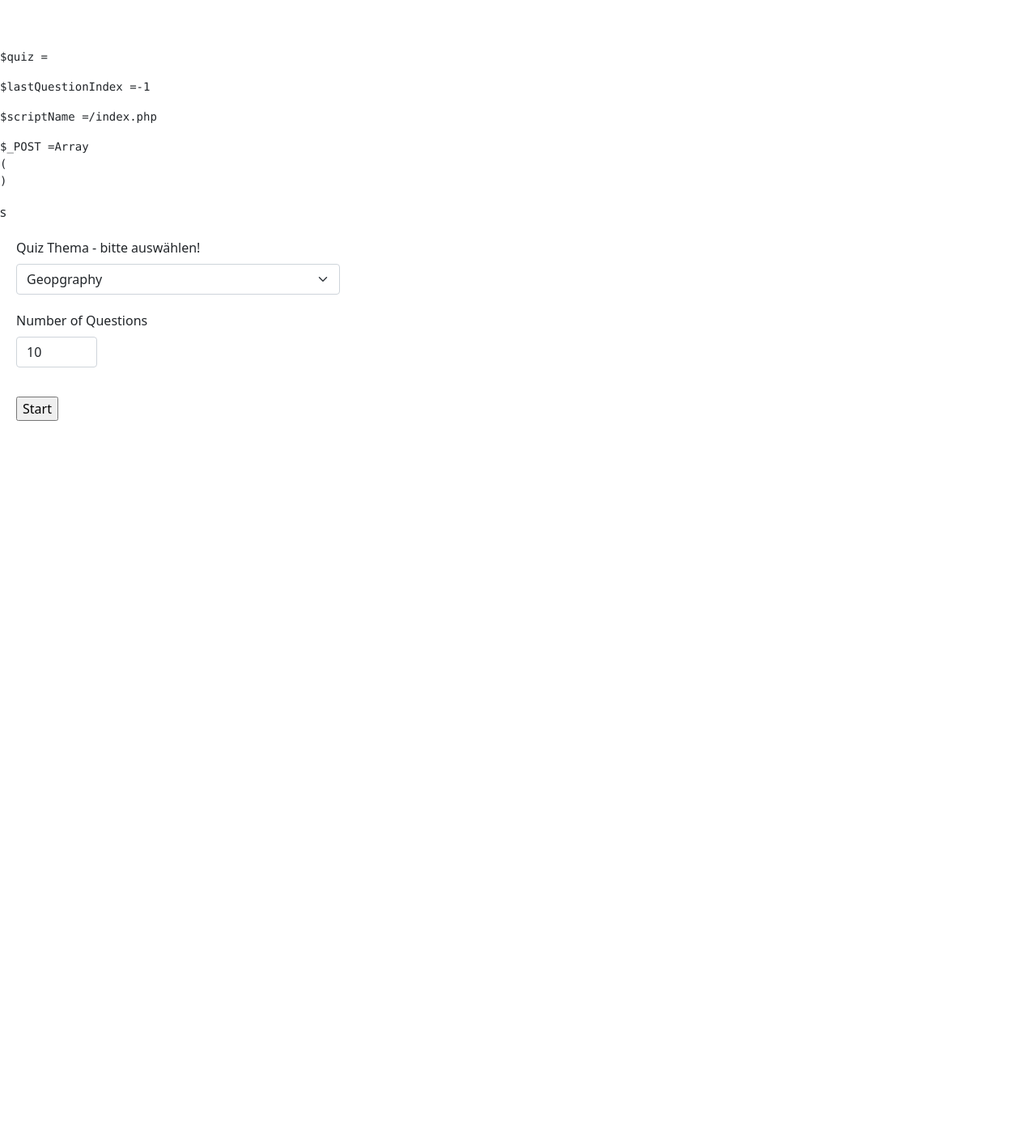
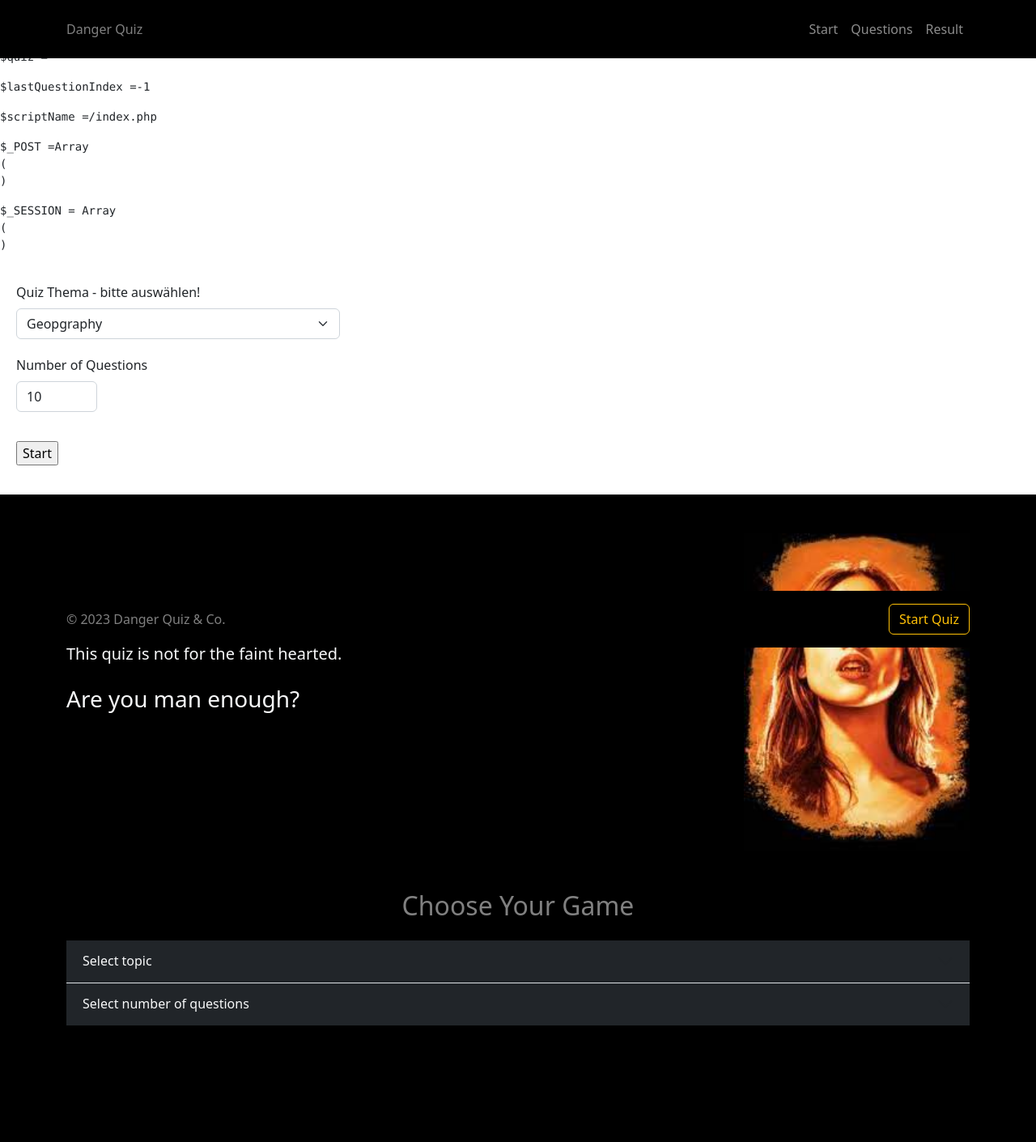
Before and after one commit to CyrSen/Trivia-Quiz, a PHP site: page / in a window 1280 px wide. Shown: the whole page at 81% size. Before the commit the page ends 520 px from the top, so only its background shows below. Run offline with PHP 8.4, Linux system fonts and the light colour scheme; some libraries are stand-ins or nearby versions.

Commit message:
index html in php

```diff
--- a/includes/data-collector.php
+++ b/includes/data-collector.php
@@ -1,6 +1,6 @@
 <?php
 /*
-    session_start() Muss vor dem Gebrauch von $_SEESION ausgeführt werden.
+    ss Muss vor dem Gebrauch von $_SEESION ausgeführt werden.
     Dazu muss das data-collector.php ganz am Anfang einer Hauptseite per
     'include' oder 'require' referenziert werden.
 */
@@ -51,7 +51,7 @@ else if (str_contains($scriptName, 'question')) {
         // Starte ein neues Quiz ...
         $questionNum = intval($_POST["questionNum"]);
 
-        $questionIdSequence = fetchQuestionByIdSequence(
+        $questionIdSequence = fetchQuestionIdSequence(
             $_POST["topic"],
             $questionNum,
             $dbConnection
@@ -100,52 +100,8 @@ prettyPrint($currentQuestionIndex, '$currentQuestionIndex = ');
     /*...
 
 
-
-
-
-
-
-
-
-
-
-
-
-
-
-
-
-
     */
 }
-
-
-
-
-
-
-
-
-
-
-
-
-
-
-
-
-
-
-
-
-
-
-
-
-
-
-
-
 
 
 
@@ -158,8 +114,14 @@ else {
     // Unbekannte URL
 }
 
+
+
+
+
+
+
 // Speichere Quizparameter und Post-Daten der letzten Frage in der Session.
-if (isset($quiz)) { // Achtung: $quiz ist nicht immer verfügbar.
+if (isset($quiz) && $currentQuestionIndex >=0) {
     $_SESSION["quiz"] = $quiz;
     $_SESSION["quiz"]["lastQuestionIndex"] = $lastQuestionIndex;
     $_SESSION["quiz"]["currentQuestionIndex"] = $currentQuestionIndex;
@@ -171,6 +133,7 @@ if ($lastQuestionIndex >= 0) { // Achtung: Nur für gültige Frageindexe speiche
 }
 
 // DEVONLY: Gib die aktuelle $_SESSION in die Seite aus.
-// prettyPrint($_SESSION, '$_SESSION = ');
+
+prettyPrint($_SESSION, '$_SESSION = ');
 
 ?>
--- a/includes/db.php
+++ b/includes/db.php
@@ -25,13 +25,13 @@ function fetchQuestionById($id, $dbConnection) {
     return $row;
 }
 
-function fetchQuestionByIdSequence($topic, $questionNum, $dbConnection) {
+function fetchQuestionIdSequence($topic, $questionNum, $dbConnection) {
     // SELECT `id` FROM `questions` WHERE `topic` = 'movies' ORDER BY RAND() LIMIT 5;
     $query = "SELECT `id` FROM `questions` WHERE `topic` = '$topic' ORDER BY RAND() LIMIT $questionNum";
     $sqlStatement = $dbConnection->query($query);
     $rows = $sqlStatement->fetchAll(PDO::FETCH_COLUMN, 0); // `id` ist Spalte (column) 0.
 
-    // print_r($rows);
+    print_r($rows);
 
     return $rows;
 }
--- a/index.php
+++ b/index.php
@@ -7,11 +7,10 @@
     <meta charset="UTF-8">
     <meta http-equiv="X-UA-Compatible" content="IE=edge">
     <meta name="viewport" content="width=device-width, initial-scale=1.0">
-    <title>Document</title>
-    <link rel="stylesheet" href="css/style.css"/>
-    <link rel="stylesheet" href="https://cdn.jsdelivr.net/npm/bootstrap@5.1.3/dist/css/bootstrap.min.css">s
-    <script src="https://cdn.jsdelivr.net/npm/bootstrap@5.1.3/dist/js/bootstrap.bundle.min.js"></script>
-    <script src="js/main.js"></script>
+    <link href="https://cdn.jsdelivr.net/npm/bootstrap@5.2.3/dist/css/bootstrap.min.css"  rel="stylesheet" integrity="sha384-rbsA2VBKQhggwzxH7pPCaAqO46MgnOM80zW1RWuH61DGLwZJEdK2Kadq2F9CUG65" crossorigin="anonymous"/>
+    <link rel="stylesheet" href="https://cdn.jsdelivr.net/npm/bootstrap-icons@1.3.0/font/bootstrap-icons.css">
+    <link rel="stylesheet" href="style.css"/>
+    <title>Danger Quiz Start</title>
 </head>
 <body>
 
@@ -49,5 +48,115 @@
         </form>
     </div>
 
+<!-- NAVBAR START-->
+
+    <nav class="navbar navbar-expand-lg bg-black navbar-dark py-3 fixed-top">
+        <div class="container">
+            <a href="1-index.html" class="navbar-brand text-light fs-6 text-white-50">Danger Quiz</a>
+
+        <button class="navbar-toggler" type="button" data-bs-toggle="collapse" data-bs-target="#navmenu">
+            <span class="navbar-toggler-icon"></span>
+        </button>
+
+        <!--MENU-->
+            <div class="collapse navbar-collapse" id="navmenu">
+                <ul class="navbar-nav ms-auto">
+                    <li class="nav-item">
+                        <a href="1-index.html" class="nav-link">Start</a>
+                    </li>
+                    <li class="nav-item">
+                        <a href="2-questions.html" class="nav-link">Questions</a>
+                    </li>
+                    <li class="nav-item">
+                        <a href="3-result.html" class="nav-link">Result</a>
+                    </li>
+                </ul>
+           </div>
+        </div>
+    </nav>
+
+<!-- NAVBAR END-->
+
+
+<!-- SHOWCASE START-->
+
+    <section class="bg-black text-light p-5 p-lg-0 pt-lg-5 text-center text-sm-start">
+        <div class="container">
+            <div class="d-sm-flex align-items-center justify-content-between">
+                <div>
+                    <h1><span class="text-warning">Danger Zone </span></h1>
+                    <p class="lead my-4">This quiz is not for the faint hearted. </p><h3> Are you man enough? <br><br><br><br></h3>
+                </div>
+                    <img class="img-fluid w-25  d-lg-block "src="assets/Vampire 2.jpeg" alt="">
+            </div>
+        </div>
+    </section>
+
+    <!-- SHOWCASE AREA END-->
+
+
+
+<!-- CHOOSE YOUR GAME START -->
+<section id="FAQ" class="p-5 bg-black text-light">
+    <div class="container">
+        <h2 class="text-center mb-4 text-white-50">Choose Your Game</h2>
+        <div class="accordion accordion-flush" id="faq">
+
+            <!--Item 1-->
+            <div class="accordion-item ">
+                <h2 class="accordion-header" id="flush-headingOne">
+                    <button
+                        class="accordion-button collapsed bg-dark text-light"
+                        type="button"
+                        data-bs-toggle="collapse" data-bs-target="#question-one" >
+                        Select topic
+                    </button>
+                </h2>
+                <div id="question-one" class="accordion-collapse collapse" data-bs-parent="#questions">
+                <div class="accordion-body bg-dark text-warning">
+                Lorem ipsum dolor sit amet consectetur adipisicing elit. Dignissimos minus aut saepe. Dicta corrupti iste assumenda voluptate eaque laboriosam! Neque error architecto, eaque expedita officia sit totam assumenda aut officiis soluta. Consectetur iusto dolor et eos quasi minus obcaecati eligendi, ipsum tempora animi necessitatibus architecto laborum tempore! Delectus, odio blanditiis.
+                </div>
+                </div>
+            </div>
+
+            <!--Item 2-->
+            <div class="accordion-item">
+                <h2 class="accordion-header" id="flush-headingOne">
+                    <button
+                        class="accordion-button collapsed bg-dark text-light"
+                        type="button"
+                        data-bs-toggle="collapse" data-bs-target="#question-two" >
+                        Select number of questions
+                    </button>
+                </h2>
+                <div id="question-two" class="accordion-collapse collapse"  data-bs-parent="#questions">
+                <div class="accordion-body bg-dark text-warning">
+                Lorem ipsum dolor sit amet consectetur adipisicing elit. Dignissimos minus aut saepe. Dicta corrupti iste assumenda voluptate eaque laboriosam! Neque error architecto, eaque expedita officia sit totam assumenda aut officiis soluta. Consectetur iusto dolor et eos quasi minus obcaecati eligendi, ipsum tempora animi necessitatibus architecto laborum tempore! Delectus, odio blanditiis.
+                </div>
+                </div>
+            </div>
+        </div>
+    </div>
+</section>
+<!-- CHOOSE YOUR GAME END -->
+
+
+<!-- SHADOW CONTAINER START-->
+<section id="shadow-section" class="p-5 bg-black text-light">
+    <div class="container">
+    </div>
+</section>
+<!-- SHADOW CONTAINER END-->
+
+
+<!-- FOOTER START -->
+        <nav class="navbar navbar-expand-lg bg-black py-3 fixed-bottom">
+            <div class="container">
+                <a href="#" class="navbar-brand text-white-50 fs-6">&copy; 2023 Danger Quiz & Co.</a>
+                <button type="button" class="btn btn-outline-warning">Start Quiz</button>
+            </div>
+        </nav>
+<!-- FOOTER END -->
+
 </body>
 </html>
```
Also changed, not shown: question.php (+5 -3 lines).
